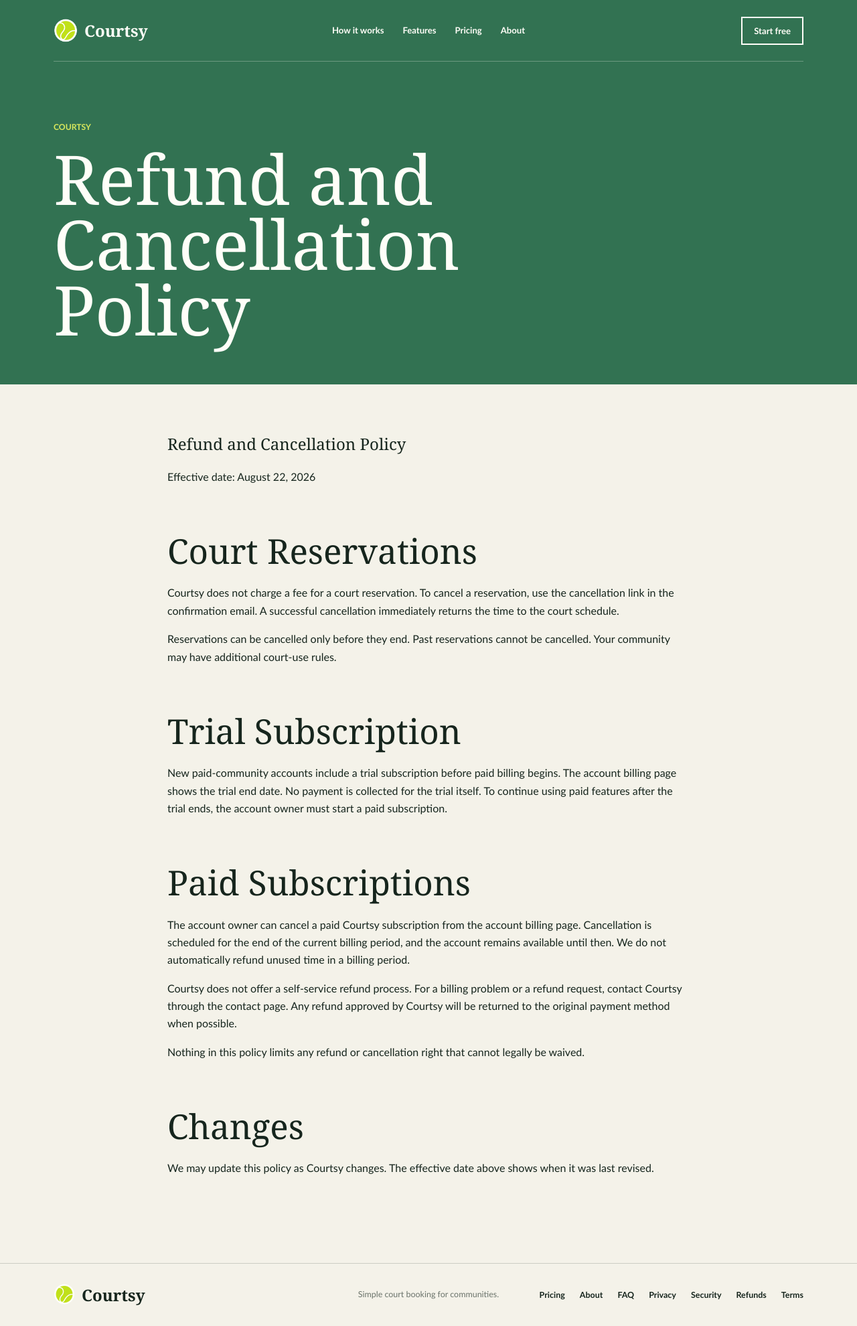
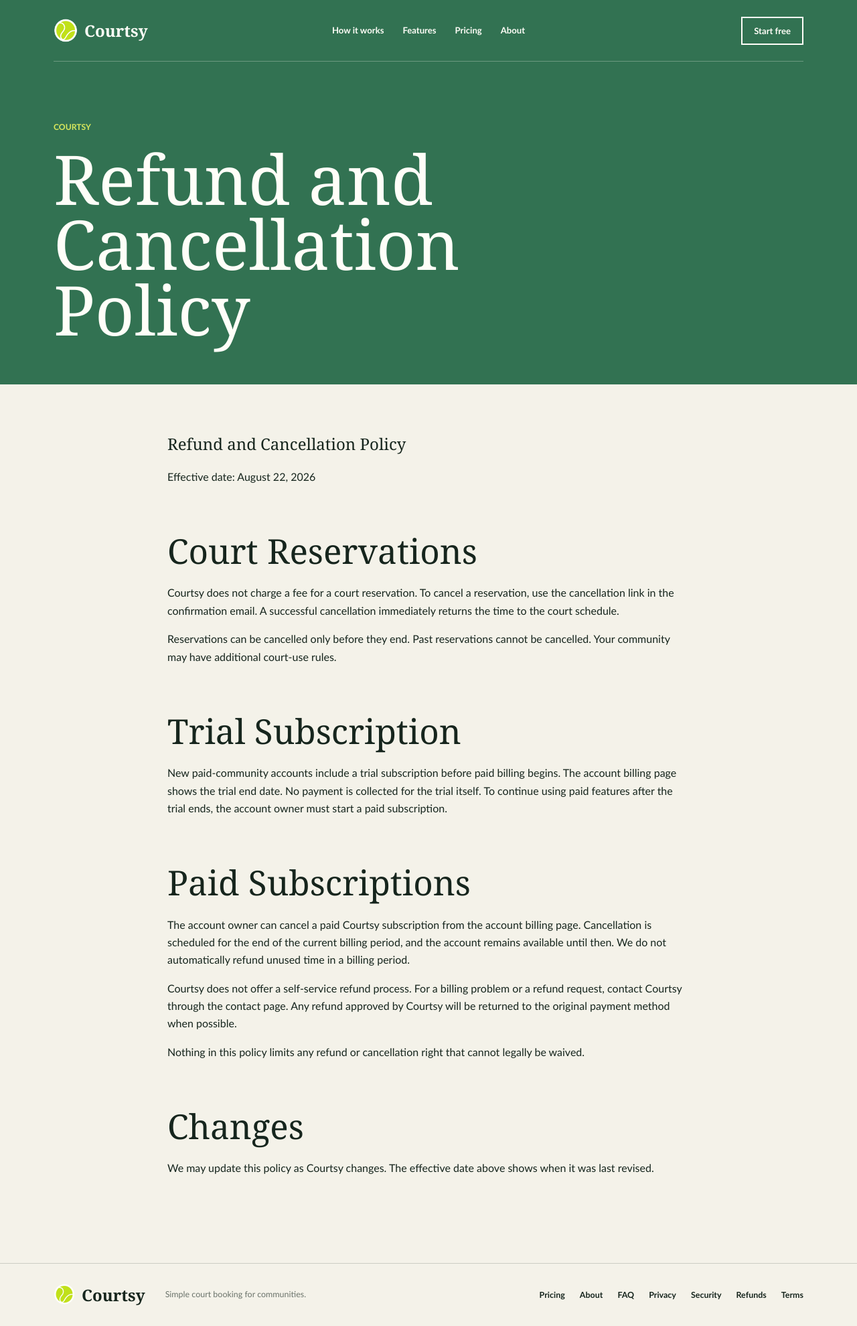
Before and after one commit to stankovski/courtsy-website, a Jekyll site: the page built from refunds-and-cancellations.md, in a window 1280 px wide. Shown: the whole page at 67% size. Built offline with Jekyll 4.4.1, drawn with Linux system fonts in a browser that asks for light colours.

Commit message:
Footer improvements

```diff
--- a/assets/css/main.scss
+++ b/assets/css/main.scss
@@ -699,7 +699,7 @@
 
 .footer-inner {
   display: grid;
-  grid-template-columns: 1fr auto 1fr;
+  grid-template-columns: auto auto minmax(0, 1fr);
   align-items: center;
   gap: 30px;
 }
@@ -713,7 +713,6 @@
 .footer-inner nav {
   display: flex;
   flex-wrap: wrap;
-  justify-self: end;
   justify-content: flex-end;
   gap: 22px;
   font-size: 0.78rem;
```
